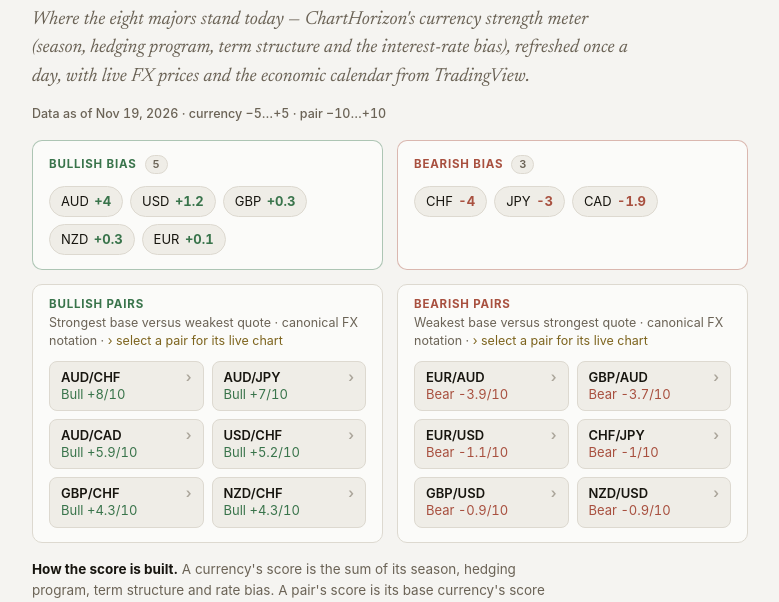
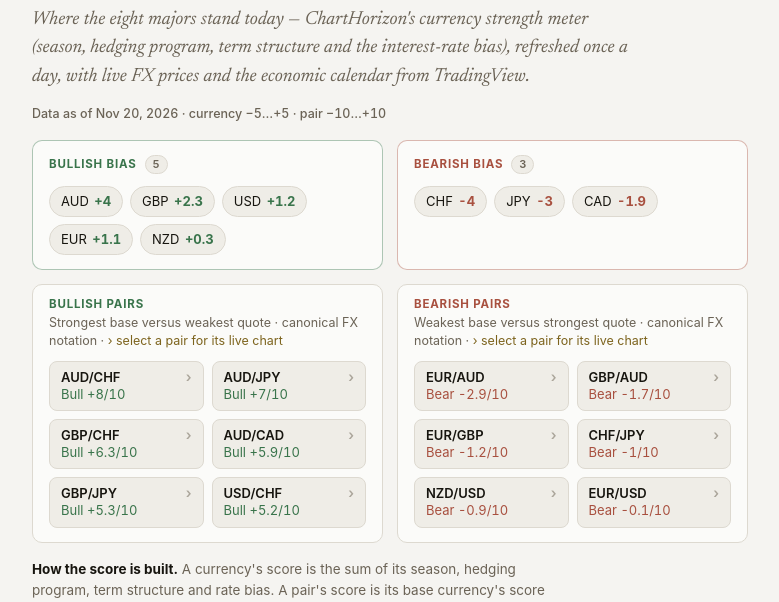
Before and after one commit to ChartHorizon/website, a Jekyll site: the page built from fx.html, in a window 1280 px wide. Shown: the part 260-862 px from the top of the page, without its empty margins (250-1029 px from the left). Built offline with Jekyll 4.4.1, drawn with Linux system fonts in a browser that asks for light colours.

Commit message:
data: FX strength snapshot Nov 20, 2026

```diff
--- a/_data/fx.json
+++ b/_data/fx.json
@@ -1,6 +1,6 @@
 {
-  "as_of": "Nov 19, 2026",
-  "generated": "2026-11-20",
+  "as_of": "Nov 20, 2026",
+  "generated": "2026-11-21",
   "max_score": 5,
   "pair_max": 10,
   "pair_threshold": 6,
@@ -12,24 +12,24 @@
       "label": "+4"
     },
     {
+      "cur": "GBP",
+      "score": 2.3,
+      "label": "+2.3"
+    },
+    {
       "cur": "USD",
       "score": 1.2,
       "label": "+1.2"
     },
     {
-      "cur": "GBP",
-      "score": 0.3,
-      "label": "+0.3"
+      "cur": "EUR",
+      "score": 1.1,
+      "label": "+1.1"
     },
     {
       "cur": "NZD",
       "score": 0.3,
       "label": "+0.3"
-    },
-    {
-      "cur": "EUR",
-      "score": 0.1,
-      "label": "+0.1"
     }
   ],
   "bearish": [
@@ -62,41 +62,41 @@
       "label": "Bull +7/10"
     },
     {
+      "pair": "GBP/CHF",
+      "spread": 6.3,
+      "label": "Bull +6.3/10"
+    },
+    {
       "pair": "AUD/CAD",
       "spread": 5.9,
       "label": "Bull +5.9/10"
     },
     {
+      "pair": "GBP/JPY",
+      "spread": 5.3,
+      "label": "Bull +5.3/10"
+    },
+    {
       "pair": "USD/CHF",
       "spread": 5.2,
       "label": "Bull +5.2/10"
-    },
-    {
-      "pair": "GBP/CHF",
-      "spread": 4.3,
-      "label": "Bull +4.3/10"
-    },
-    {
-      "pair": "NZD/CHF",
-      "spread": 4.3,
-      "label": "Bull +4.3/10"
     }
   ],
   "bearish_pairs": [
     {
       "pair": "EUR/AUD",
-      "spread": 3.9,
-      "label": "Bear -3.9/10"
+      "spread": 2.9,
+      "label": "Bear -2.9/10"
     },
     {
       "pair": "GBP/AUD",
-      "spread": 3.7,
-      "label": "Bear -3.7/10"
+      "spread": 1.7,
+      "label": "Bear -1.7/10"
     },
     {
-      "pair": "EUR/USD",
-      "spread": 1.1,
-      "label": "Bear -1.1/10"
+      "pair": "EUR/GBP",
+      "spread": 1.2,
+      "label": "Bear -1.2/10"
     },
     {
       "pair": "CHF/JPY",
@@ -104,14 +104,14 @@
       "label": "Bear -1/10"
     },
     {
-      "pair": "GBP/USD",
+      "pair": "NZD/USD",
       "spread": 0.9,
       "label": "Bear -0.9/10"
     },
     {
-      "pair": "NZD/USD",
-      "spread": 0.9,
-      "label": "Bear -0.9/10"
+      "pair": "EUR/USD",
+      "spread": 0.1,
+      "label": "Bear -0.1/10"
     }
   ],
   "rate_table": [
```
